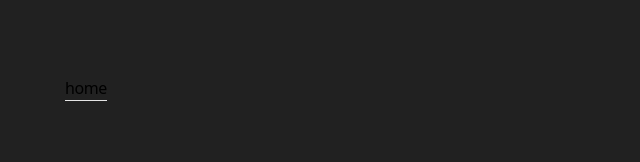
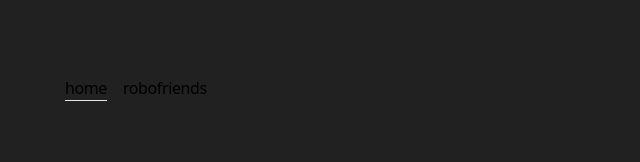
Before and after one commit to mimanjh/mimanjh, a Next.js app: page / in a window 1280 px wide. Shown: the top 162 px of the page, without its empty margins (319-959 px from the left). Built offline with nearby package versions, Linux system fonts and the light colour scheme.

Commit message:
add projects in top nav and open in new tab

```diff
--- a/app/components/TopNav.tsx
+++ b/app/components/TopNav.tsx
@@ -10,6 +10,11 @@ import { LayoutGroup, motion } from "framer-motion";
 const navItems = {
     "/": {
         name: "home",
+        external: false,
+    },
+    "https://github.com/mimanjh/robofriends": {
+        name: "robofriends",
+        external: true,
     },
 };
 
@@ -25,7 +30,24 @@ export default function TopNav() {
                     >
                         <div className="flex flex-row space-x-0 pr-10">
                             {Object.entries(navItems).map(
-                                ([path, { name }]) => {
+                                ([path, { name, external }]) => {
+                                    if (external) {
+                                        return (
+                                            <a
+                                                key={path}
+                                                href={path}
+                                                className={clsx(
+                                                    "transition-all hover:text-neutral-800 dark:hover:text-neutral-200 flex align-middle"
+                                                )}
+                                                target="_blank"
+                                                rel="noopener noreferrer"
+                                            >
+                                                <span className="relative py-1 px-2">
+                                                    {name}
+                                                </span>
+                                            </a>
+                                        );
+                                    }
                                     const isActive = path === pathname;
                                     return (
                                         <Link
```
